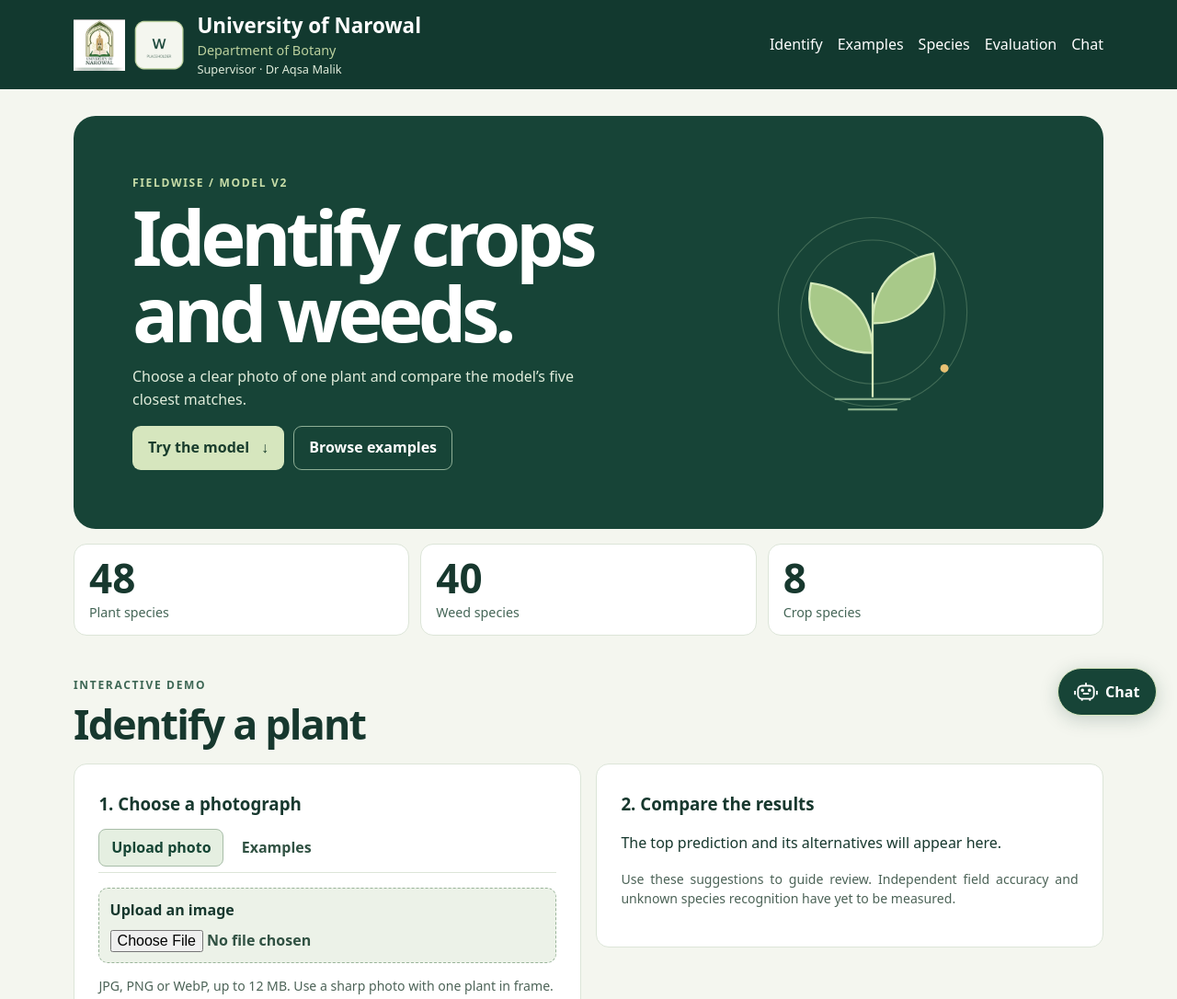
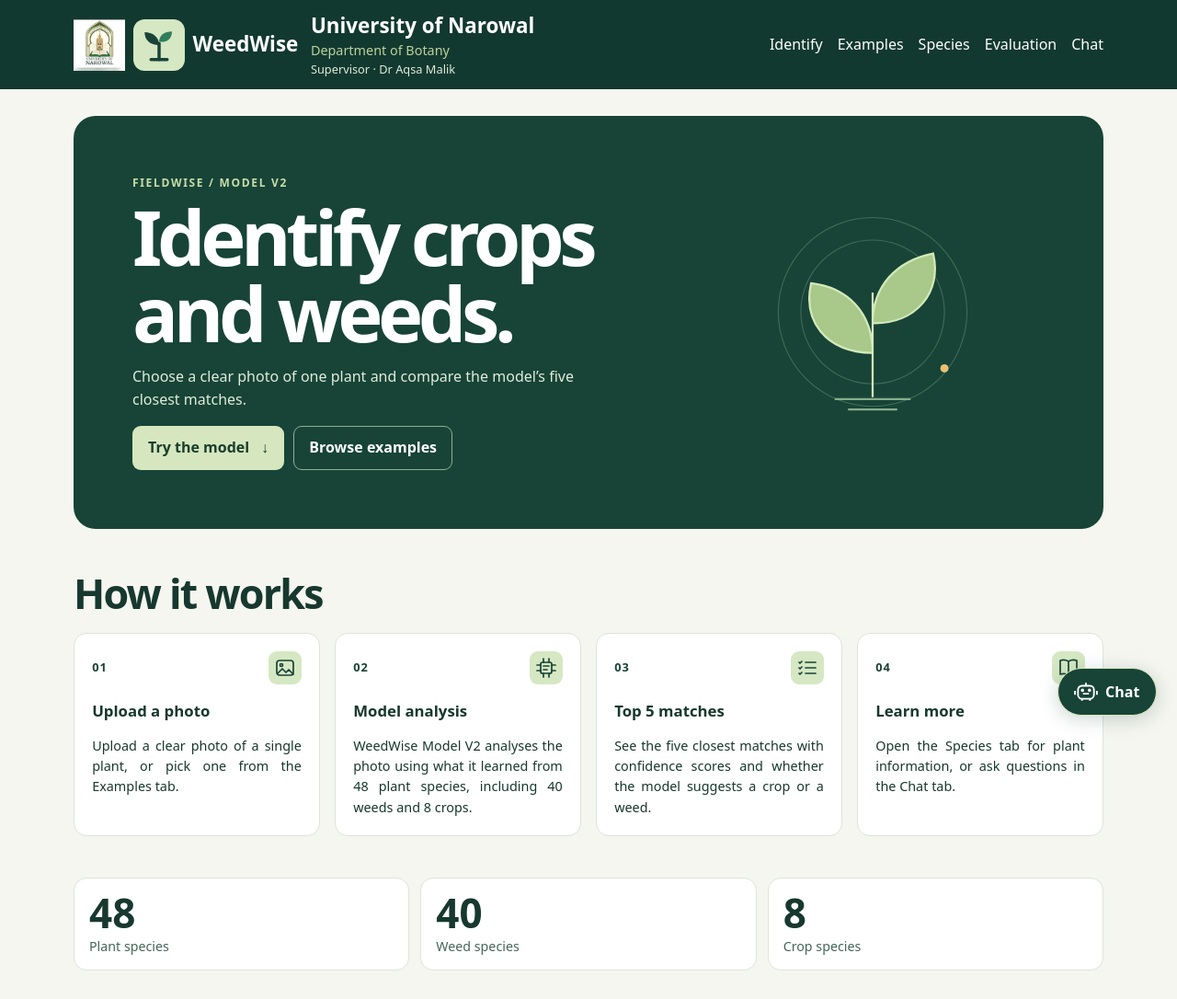
Before and after one commit to zae-em/WeedWise, a website: page web/public/index.html in a window 1280 px wide. Shown: the top 1086 px of the page at 92% size. Drawn offline with Linux system fonts and the light colour scheme; no server answers.

Commit message:
Refine WeedWise branding and add how it works cards

```diff
--- a/web/build.mjs
+++ b/web/build.mjs
@@ -8,7 +8,7 @@ await mkdir(path("./dist/public/release"), { recursive: true });
 const sourceModel = path("./public/release/model.onnx");
 const model = await readFile(sourceModel);
 const metadata = JSON.parse(await readFile(path("./public/release/metadata.json"), "utf8"));
-for (const filename of ["index.html", "main.js", "style.css", "chat.js", "university-logo.jpg", "app-logo.png"]) {
+for (const filename of ["index.html", "main.js", "style.css", "chat.js", "university-logo.jpg", "weedwise-logo.svg"]) {
   await cp(path("./public/" + filename), path("./dist/public/" + filename));
 }
 for (const filename of ["metadata.json", ...metadata.examples.map(example => example.file)]) {
--- a/web/public/index.html
+++ b/web/public/index.html
@@ -5,7 +5,7 @@
   <meta name="viewport" content="width=device-width, initial-scale=1">
   <meta name="theme-color" content="#12392f">
   <title>WeedWise | Crop and Weed Identifier</title>
-  <link rel="icon" href="data:,">
+  <link rel="icon" type="image/svg+xml" href="weedwise-logo.svg">
   <meta name="description" content="Try the trained WeedWise V2 model on a crop or weed photo.">
   <link rel="stylesheet" href="./style.css">
   <script type="module" src="./main.js"></script>
@@ -17,7 +17,8 @@
       <a class="brand" href="./">
         <span class="brand-logos">
           <img src="university-logo.jpg" alt="University of Narowal logo" width="56" height="56">
-          <img src="app-logo.png" alt="WeedWise logo placeholder" width="56" height="56">
+          <img src="weedwise-logo.svg" alt="WeedWise logo" width="56" height="56">
+          <strong class="brand-name">WeedWise</strong>
         </span>
         <span class="brand-text">
           <span class="brand-title">University of Narowal</span>
@@ -46,6 +47,43 @@
         <path d="M93 190h74m-61 10h48" stroke="#86ac8a" stroke-width="2"/>
         <circle cx="200" cy="160" r="4" fill="#e8c173"/>
       </svg>
+    </section>
+    <section class="how-it-works" aria-label="How it works">
+      <h2>How it works</h2>
+      <ol class="how-steps">
+        <li>
+          <div class="how-step-mark">
+            <span>01</span>
+            <svg viewBox="0 0 24 24" aria-hidden="true" fill="none" stroke="currentColor" stroke-width="1.7" stroke-linecap="round" stroke-linejoin="round"><rect x="3" y="4" width="18" height="16" rx="3"/><circle cx="8" cy="9" r="1.5"/><path d="m4 18 5-5 4 4 3-3 5 5"/></svg>
+          </div>
+          <h3>Upload a photo</h3>
+          <p>Upload a clear photo of a single plant, or pick one from the Examples tab.</p>
+        </li>
+        <li>
+          <div class="how-step-mark">
+            <span>02</span>
+            <svg viewBox="0 0 24 24" aria-hidden="true" fill="none" stroke="currentColor" stroke-width="1.7" stroke-linecap="round" stroke-linejoin="round"><rect x="6" y="6" width="12" height="12" rx="2"/><path d="M9 2v4m6-4v4M9 18v4m6-4v4M2 9h4m-4 6h4m12-6h4m-4 6h4M9 10h6m-6 4h4"/></svg>
+          </div>
+          <h3>Model analysis</h3>
+          <p>WeedWise Model V2 analyses the photo using what it learned from 48 plant species, including 40 weeds and 8 crops.</p>
+        </li>
+        <li>
+          <div class="how-step-mark">
+            <span>03</span>
+            <svg viewBox="0 0 24 24" aria-hidden="true" fill="none" stroke="currentColor" stroke-width="1.7" stroke-linecap="round" stroke-linejoin="round"><path d="M10 6h11M10 12h11M10 18h11m-18-12 1 1 2-2m-3 7 1 1 2-2m-3 7 1 1 2-2"/></svg>
+          </div>
+          <h3>Top 5 matches</h3>
+          <p>See the five closest matches with confidence scores and whether the model suggests a crop or a weed.</p>
+        </li>
+        <li>
+          <div class="how-step-mark">
+            <span>04</span>
+            <svg viewBox="0 0 24 24" aria-hidden="true" fill="none" stroke="currentColor" stroke-width="1.7" stroke-linecap="round" stroke-linejoin="round"><path d="M12 5c-3-2-6-2-9-1v15c3-1 6-1 9 1 3-2 6-2 9-1V4c-3-1-6-1-9 1Zm0 0v15"/></svg>
+          </div>
+          <h3>Learn more</h3>
+          <p>Open the Species tab for plant information, or ask questions in the Chat tab.</p>
+        </li>
+      </ol>
     </section>
     <div class="stats" aria-label="Supported classes">
       <div><strong>48</strong><span>Plant species</span></div>
--- a/web/public/style.css
+++ b/web/public/style.css
@@ -14,15 +14,15 @@ button:disabled{cursor:wait;opacity:.55}
 .brand{display:flex;align-items:center;gap:.85rem;min-width:0;font-weight:800;text-decoration:none}
 .brand-logos{display:flex;align-items:center;gap:.55rem;flex-shrink:0}
 .brand-logos img{display:block;width:56px;height:56px;object-fit:contain}
+.brand-name{color:#fff;font-size:1.4rem;font-weight:800;line-height:1.2}
 .brand-text{display:flex;flex-direction:column;gap:.2rem;min-width:0;line-height:1.25}
 .brand-title{color:#fff;font-size:clamp(1rem,2.5vw,1.4rem)}
 .brand-subtitle{color:#bdd29f;font-size:clamp(.75rem,1.7vw,.9rem);font-weight:500}
 .brand-supervisor{color:#e0ecdb;font-size:clamp(.7rem,1.5vw,.8rem);font-weight:400}
 @media(max-width:1000px){.nav{flex-wrap:wrap}header nav{width:100%;justify-content:flex-start}}
-@media(max-width:500px){.brand{gap:.65rem}.brand-logos{gap:.4rem}.brand-logos img{width:42px;height:42px}}
-@media(max-width:350px){.brand{gap:.5rem}.brand-logos img{width:34px;height:34px}}
-nav{display:flex;gap:1rem;flex-wrap:wrap}
-nav a{text-decoration:none}
+@media(max-width:700px){.brand{flex-wrap:wrap;gap:.7rem;width:100%}.brand-logos{gap:.5rem}.brand-text{flex-basis:100%}.brand-title{font-size:1.15rem}.brand-subtitle{font-size:.85rem}.brand-supervisor{font-size:.8rem}}
+nav{display:flex;gap:.6rem 1rem;flex-wrap:wrap;min-width:0;max-width:100%}
+nav a{text-decoration:none;white-space:nowrap}
 nav a:hover,nav a:focus-visible{text-decoration:underline}
 .hero{margin-top:1.8rem;padding:clamp(1.5rem,5vw,4rem);border-radius:24px;background:#174437;color:#fff;display:grid;grid-template-columns:1.6fr 1fr;align-items:center;gap:1.25rem}
 .hero h1{font-size:clamp(2.8rem,7vw,5.2rem);line-height:1;letter-spacing:-.065em;margin:.35rem 0 1rem}
@@ -35,6 +35,15 @@ nav a:hover,nav a:focus-visible{text-decoration:underline}
 .hero-actions{display:flex;gap:.65rem;flex-wrap:wrap}
 .hero-secondary{color:#fff;border-color:#8eaf96}
 .hero-secondary:hover{background:#24594a}
+.how-steps{display:grid;grid-template-columns:repeat(4,minmax(0,1fr));gap:1rem;list-style:none;margin:0;padding:0}
+.how-steps li{min-width:0;border:1px solid #dce5d8;border-radius:14px;padding:1.2rem;background:#fff}
+.how-step-mark{display:flex;align-items:center;justify-content:space-between;gap:.5rem;margin-bottom:1rem;color:#1a4337}
+.how-step-mark span{font-size:.8rem;font-weight:750;letter-spacing:.08em}
+.how-step-mark svg{width:36px;height:36px;padding:6px;background:#d5e8c3;border-radius:9px}
+.how-steps h3{font-size:1.05rem}
+.how-steps p{font-size:.9rem;margin:.6rem 0 0;text-align:justify;overflow-wrap:break-word}
+@media(min-width:701px) and (max-width:1000px){.how-steps{grid-template-columns:repeat(2,minmax(0,1fr))}}
+@media(max-width:700px){.how-steps{grid-template-columns:minmax(0,1fr)}}
 .primary{background:#1c5846;color:white;margin-top:.8rem;width:100%}
 .stats{display:grid;grid-template-columns:repeat(3,minmax(0,1fr));gap:.75rem;margin:1rem 0 2.8rem}
 .stats div,.card,.species li{background:#fff;border:1px solid #dce5d8;border-radius:14px}
```
Also changed, not shown: web/public/app-logo.png (deleted), web/public/weedwise-logo.svg (added).
